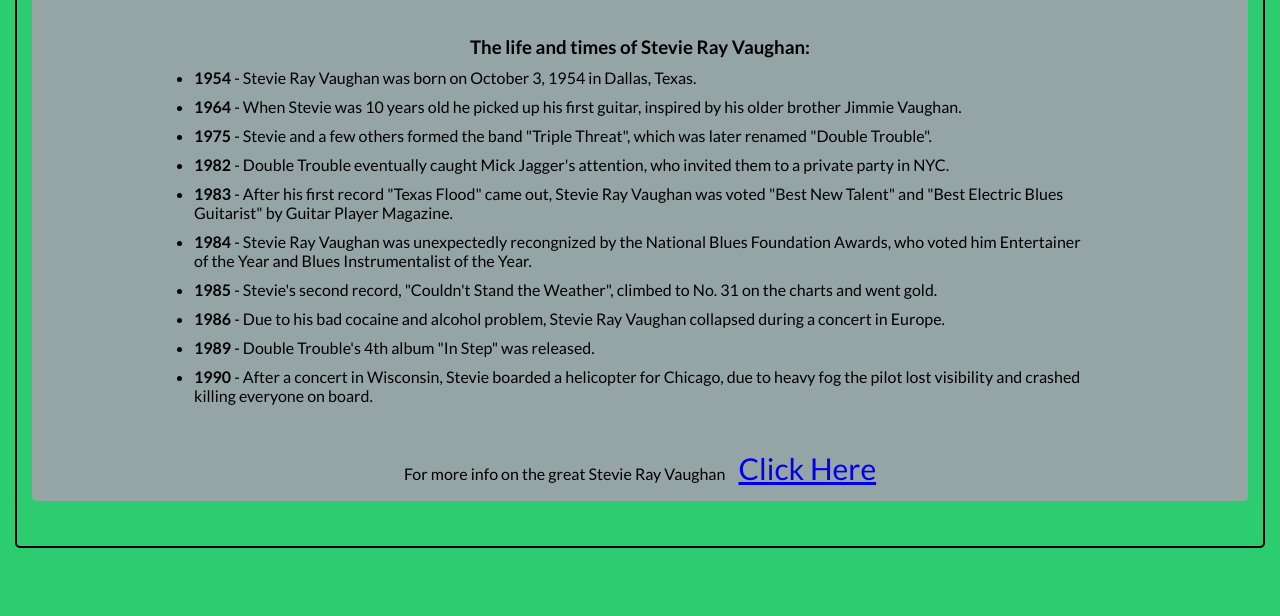
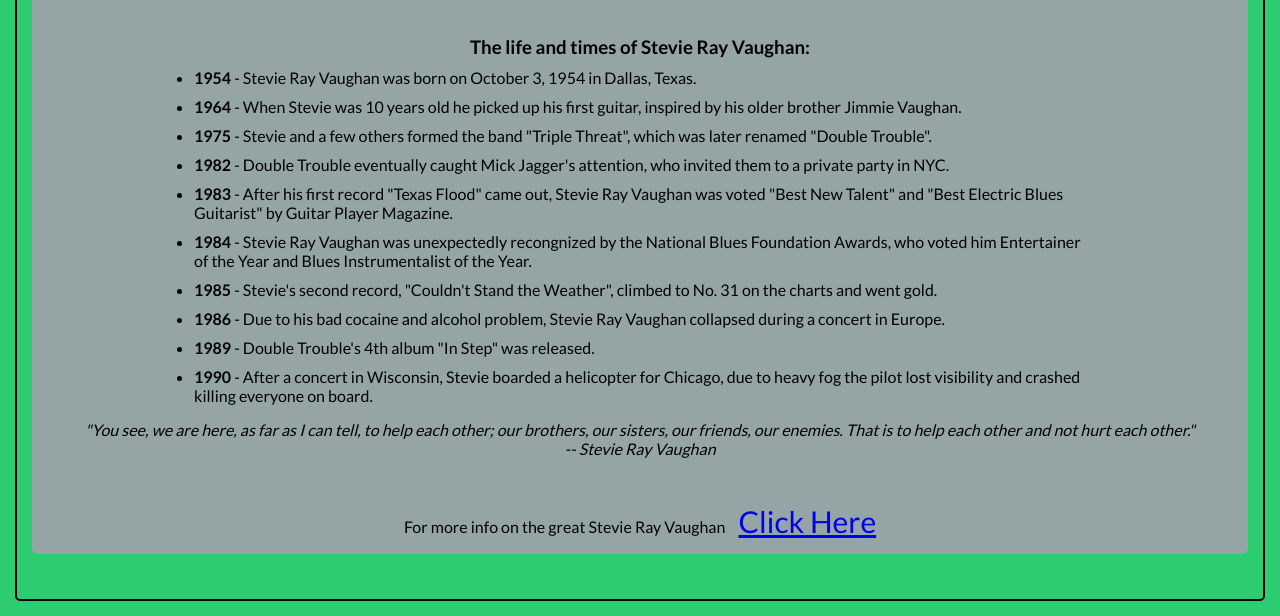
Before and after one commit to ZeppelinsAway/Tribute-Page, a plain HTML site: page index.html in a window 1280 px wide. Shown: the part 471-1087 px from the top of the page. Before the commit the page ends 1034 px from the top, so only its background shows below. Drawn offline with Linux system fonts and the light colour scheme.

Commit message:
added blockquote

```diff
--- a/index.html
+++ b/index.html
@@ -33,6 +33,14 @@
                 </ul>
                     </div>
             <div>
+                <blockquote>
+                    <p>"You see, we are here, as far as I can tell, to help each other; our brothers, our sisters, our friends, our enemies. That is to help each other and not hurt each other."
+                    </p>
+                    <div>-- Stevie Ray Vaughan
+                    </div>
+                </blockquote>
+            </div>
+            <div>
                 <footer>
                     For more info on the great Stevie Ray Vaughan <a id="tribute-link" href="https://en.wikipedia.org/wiki/Stevie_Ray_Vaughan" target="_blank">Click Here</a></footer>
                     </div>
--- a/style.css
+++ b/style.css
@@ -55,3 +55,8 @@ a {
     font-size: 30px;
     padding-left: 10px;
 }
+
+blockquote {
+    font-style: italic;
+    margin-top: 15px;
+}
```
